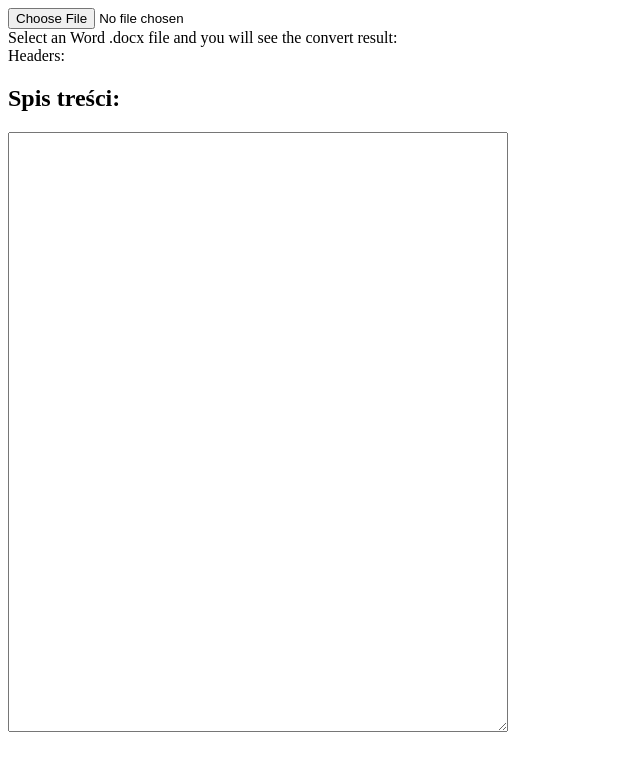
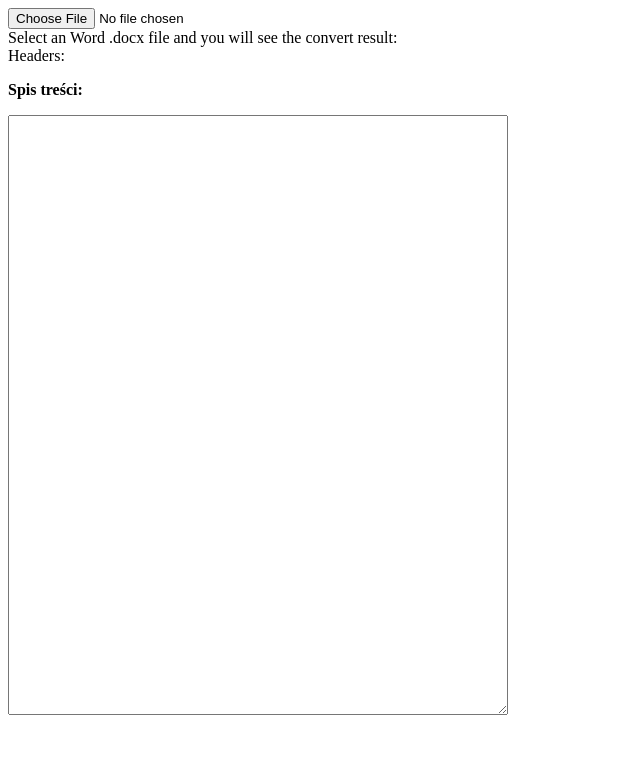
Before and after one commit to claudish/news-automatization, a plain HTML site: page index.html in a window 1280 px wide. Shown: the whole page, without its empty margins (0-640 px from the left). Drawn offline with nearby package versions, Linux system fonts and the light colour scheme.

Commit message:
Update index.html

```diff
--- a/index.html
+++ b/index.html
@@ -1,4 +1,3 @@
-
 <script src="https://cdn.jsdelivr.net/npm/mammoth@1.4.8/mammoth.browser.min.js"></script>
 <script src="script.js" type="text/javascript"></script>
 
@@ -8,8 +7,7 @@
   <div>Headers:</div>
   <div id="spistresci">
     <div class="news-section">
-      <div class="cont-list xs-m-bottom">
-        <h2>Spis treści:</h2>
+        <div class="cont-list xs-m-bottom" style="text-align: justify;"><p style="font-weight: 600;">Spis treści:</p>
         <ol>
         </ol>
       </div>
```
